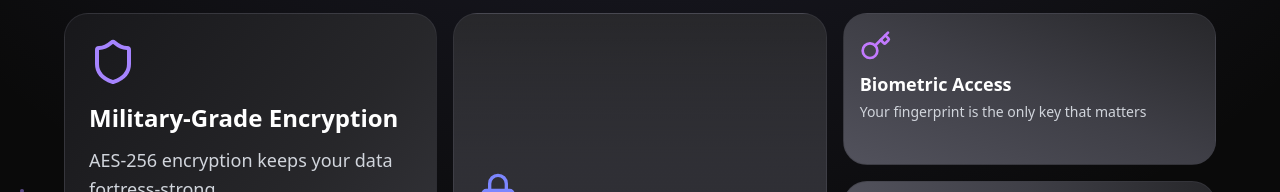
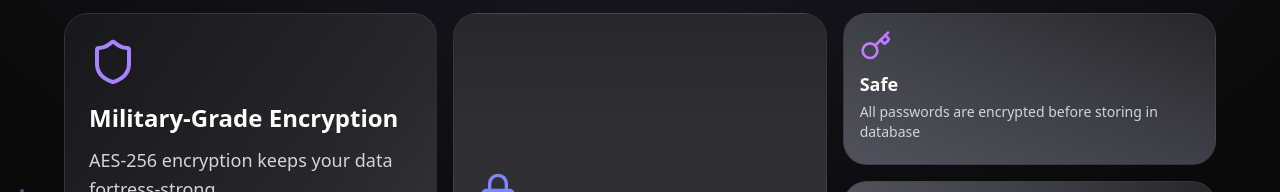
Before and after one commit to SiddhantKanawade30/SecureVault, a React (Vite) app: page / in a window 1280 px wide. Shown: the part 513-705 px from the top of the page. Built offline with nearby package versions, Linux system fonts and the light colour scheme; no server answers.

Commit message:
final commit

```diff
--- a/src/components/Hero.jsx
+++ b/src/components/Hero.jsx
@@ -14,7 +14,7 @@ export const Hero = ({setShowSignup}) => {
   const features = [
     { icon: Shield, title: "Military-Grade Encryption", desc: "AES-256 encryption keeps your data fortress-strong" },
     { icon: Lock, title: "Zero-Knowledge Architecture", desc: "We can't see your data, even if we wanted to" },
-    { icon: Key, title: "Biometric Access", desc: "Your fingerprint is the only key that matters" },
+    { icon: Key, title: "Safe", desc: "All passwords are encrypted before storing in database" },
     { icon: Eye, title: "Privacy First", desc: "No tracking, no ads, no compromises" },
     { icon: FileText, title: "Document Vault", desc: "Store sensitive files with military precision" },
     { icon: Database, title: "Secure Backup", desc: "Multi-region redundancy for peace of mind" }
```
